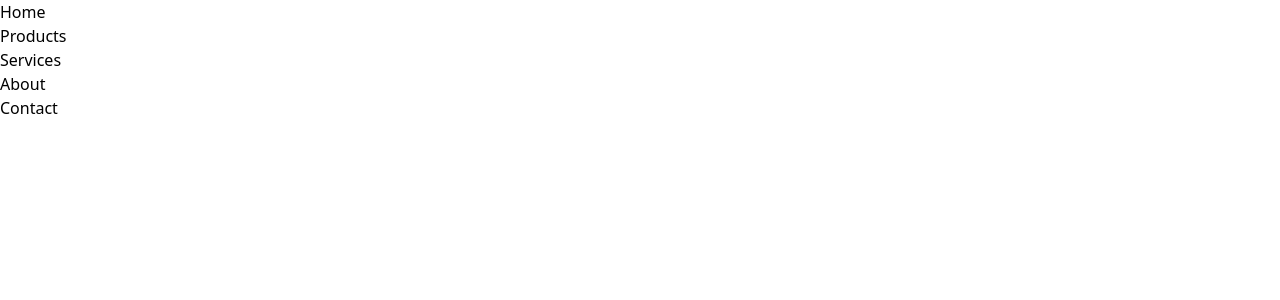
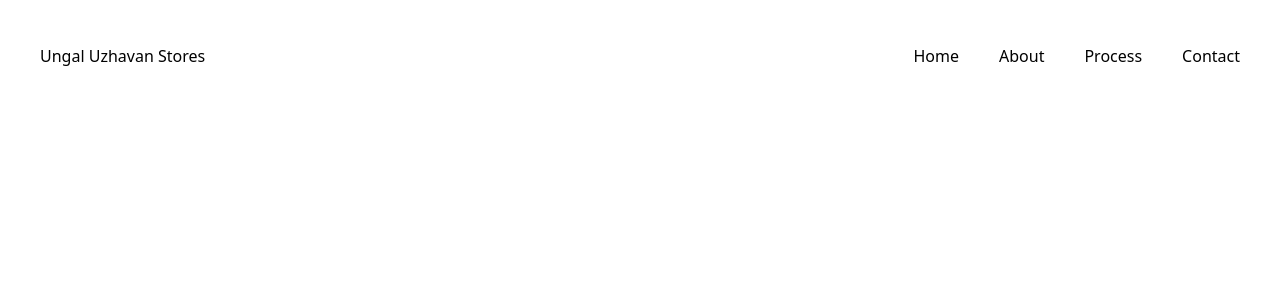
Before and after one commit to narendrakumarft/ungal-uzhavan-stores, a React (Vite) app: page / in a window 1280 px wide. Shown: the top 300 px of the page. Built offline with nearby package versions, Linux system fonts and the light colour scheme.

Commit message:
Update Navbar component

```diff
--- a/src/components/Navbar/Navbar.jsx
+++ b/src/components/Navbar/Navbar.jsx
@@ -2,15 +2,19 @@ import React from "react";
 
 const Navbar = () => {
     return (
-        <nav>
-            <ul>
-                <li>Home</li>
-                <li>Products</li>
-                <li>Services</li>
-                <li>About</li>
-                <li>Contact</li>
-            </ul>
-        </nav>
+        <header>
+            <nav className="max-w-[1400px] mx-auto h-[14vh] px-10 flex justify-between items-center">
+                <a href="#">Ungal <span>Uzhavan</span> Stores</a>
+
+                {/* Desktop Menu */}
+                <ul className="flex gap-10">
+                    <li><a href="#">Home</a></li>
+                    <li><a href="#">About</a></li>
+                    <li><a href="#">Process</a></li>
+                    <li><a href="#">Contact</a></li>
+                </ul>
+            </nav>
+        </header>
     );
 };
 
```
